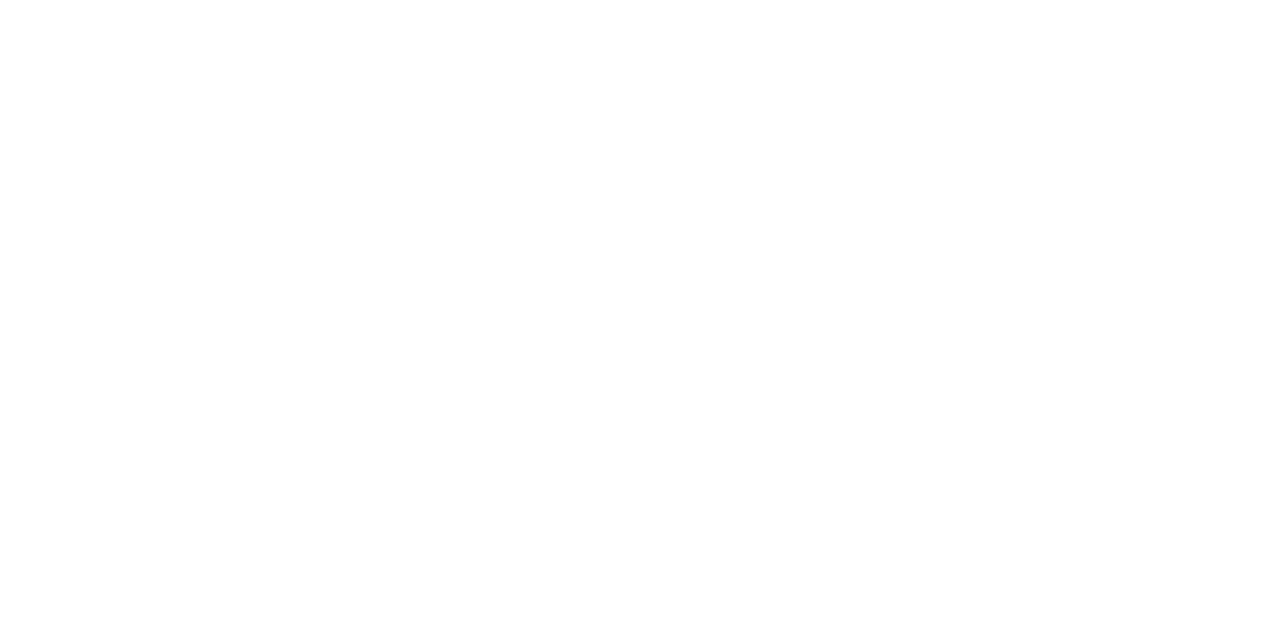
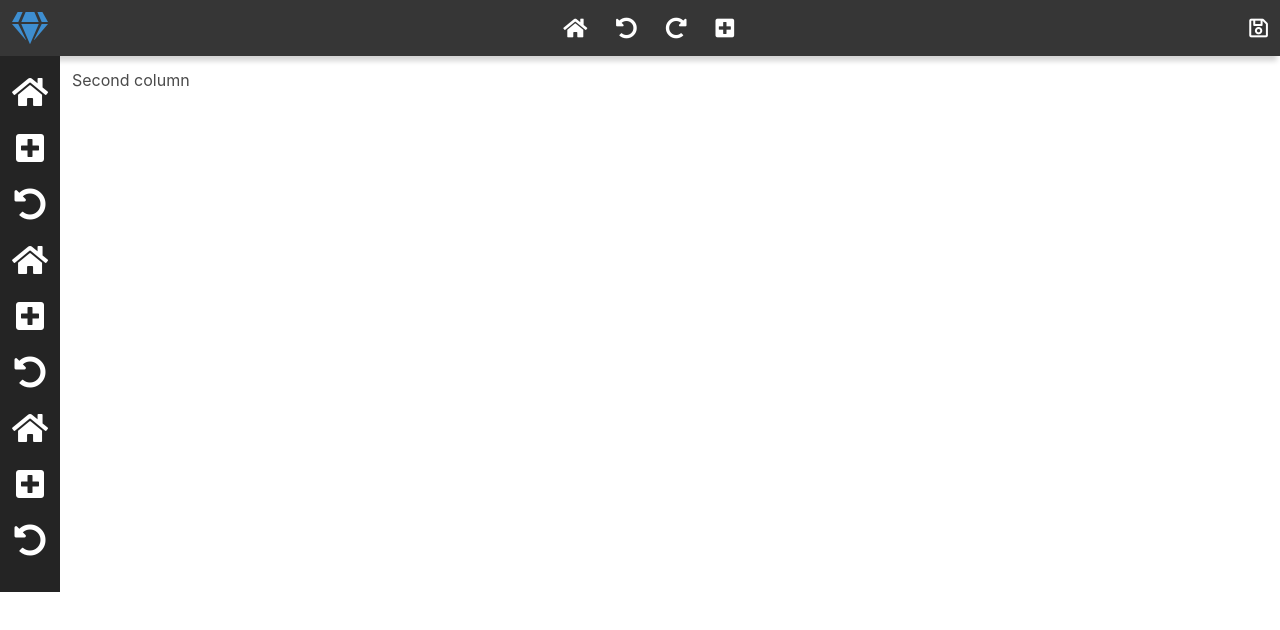
Before and after one commit to Vinimart/pixamond, a website: page index.html in a window 1280 px wide. Drawn offline with nearby package versions, Linux system fonts and the light colour scheme.

Commit message:
Hader and Sidenav

```diff
--- /dev/null
+++ b/gulpfile.js
@@ -0,0 +1,6 @@
+function defaultTask(cb) {
+    // place code for your default task here
+    cb();
+  }
+
+  exports.default = defaultTask
--- a/index.html
+++ b/index.html
@@ -1,12 +1,71 @@
 <!DOCTYPE html>
 <html lang="en">
-<head>
-    <meta charset="UTF-8">
-    <meta name="viewport" content="width=device-width, initial-scale=1.0">
-    <link rel="stylesheet" href="/node_modules/@fortawesome/fontawesome-free/css/all.min.css">
-    <title>Pixamond</title>
-</head>
-<body>
+	<head>
+		<meta charset="UTF-8" />
+		<meta name="viewport" content="width=device-width, initial-scale=1.0" />
+		<link rel="stylesheet" href="/node_modules/@fortawesome/fontawesome-free/css/all.min.css" />
+		<link rel="stylesheet" href="/node_modules/bulma/css/bulma.min.css" />
+		<link rel="stylesheet" href="node_modules/@creativebulma/bulma-tooltip/dist/bulma-tooltip.min.css" />
+		<link rel="stylesheet" href="/src/style/main.css">
+		<title>Pixamond</title>
+	</head>
+	<body>
+		<section class="hero has-shadow-b is-dark is-flex is-flex-direction-row is-align-items-center is-justify-content-between">
+			<div>
+				<a class="has-text-info" href="/">
+					<i class="fas fa-gem fa-2x m-3"></i>
+				</a>
+			</div>
 
-</body>
+			<div>
+				<span class="has-tooltip-arrow has-tooltip-bottom" data-tooltip="Home">
+					<i class="fas fa-home fa-lg m-3 is-clickable"></i>
+				</span>
+
+				<span class="has-tooltip-arrow has-tooltip-bottom" data-tooltip="Undo">
+					<i class="fas fa-undo-alt fa-lg m-3 is-clickable"></i>
+				</span>
+
+				<span class="has-tooltip-arrow has-tooltip-bottom" data-tooltip="Redo">
+					<i class="fas fa-redo-alt fa-lg m-3 is-clickable"></i>
+				</span>
+
+				<span class="has-tooltip-arrow has-tooltip-bottom" data-tooltip="New">
+					<i class="fas fa-plus-square fa-lg m-3 is-clickable"></i>
+				</span>
+			</div>
+
+			<div>
+				<span class="has-tooltip-arrow has-tooltip-bottom" data-tooltip="Save">
+					<i class="far fa-save fa-lg m-3 is-clickable"></i>
+				</span>
+			</div>
+		</section>
+
+		<section>
+			<div class="columns is-mobile">
+				<div class="column is-flex is-flex-direction-column is-align-items-center is-narrow mt-3 ml-3 p-3 has-background-black-ter has-text-white">
+					<i class="fas fa-home fa-2x mb-5 mt-2 is-clickable"></i>
+
+					<i class="fas fa-plus-square fa-2x mb-5 is-clickable"></i>
+
+					<i class="fas fa-undo-alt fa-2x mb-5 is-clickable"></i>
+
+					<i class="fas fa-home fa-2x mb-5 is-clickable"></i>
+
+					<i class="fas fa-plus-square fa-2x mb-5 is-clickable"></i>
+
+					<i class="fas fa-undo-alt fa-2x mb-5 is-clickable"></i>
+
+					<i class="fas fa-home fa-2x mb-5 is-clickable"></i>
+
+					<i class="fas fa-plus-square fa-2x mb-5 is-clickable"></i>
+
+					<i class="fas fa-undo-alt fa-2x mb-5 is-clickable"></i>
+				</div>
+
+				<div class="column mt-3 p-3">Second column</div>
+			</div>
+		</section>
+	</body>
 </html>
--- /dev/null
+++ b/src/style/main.css
@@ -0,0 +1,5 @@
+.has-shadow-b {
+    -webkit-box-shadow: 0px 10px 5px -3px rgba(0, 0, 0, 0.17);
+    -moz-box-shadow: 0px 10px 5px -3px rgba(0, 0, 0, 0.17);
+    box-shadow: 0px 8px 5px -3px rgba(0, 0, 0, 0.17);
+}
```
Also changed, not shown: package.json (+8 -2 lines), 2 other files.
